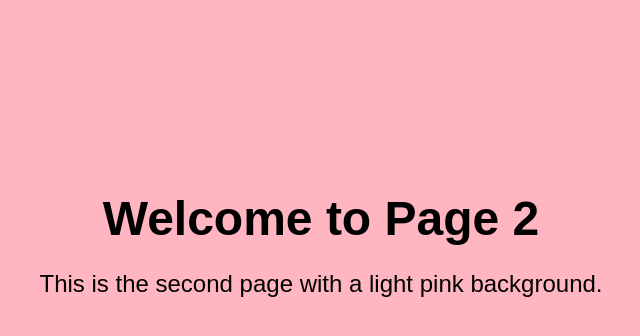
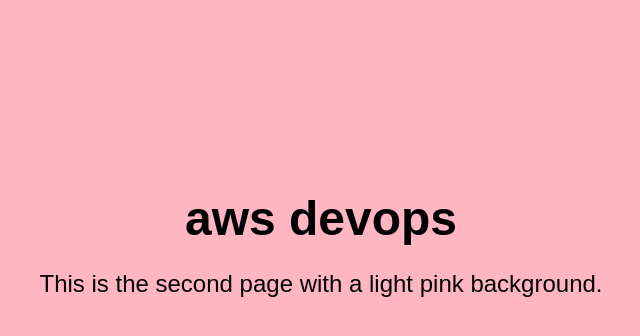
Before and after one commit to santosh0788/cicd-docker1, a Flask app: page /two in a window 1280 px wide. Shown: the part 144-480 px from the top of the page, without its empty margins (319-959 px from the left). Run offline with Flask 3, Linux system fonts and the light colour scheme.

Commit message:
commit12

```diff
--- a/templates/two.html
+++ b/templates/two.html
@@ -29,7 +29,7 @@
 </head>
 <body>
     <div class="container">
-        <h1>Welcome to Page 2</h1>
+        <h1> aws devops</h1>
         <p>This is the second page with a light pink background.</p>
     </div>
 </body>
```
